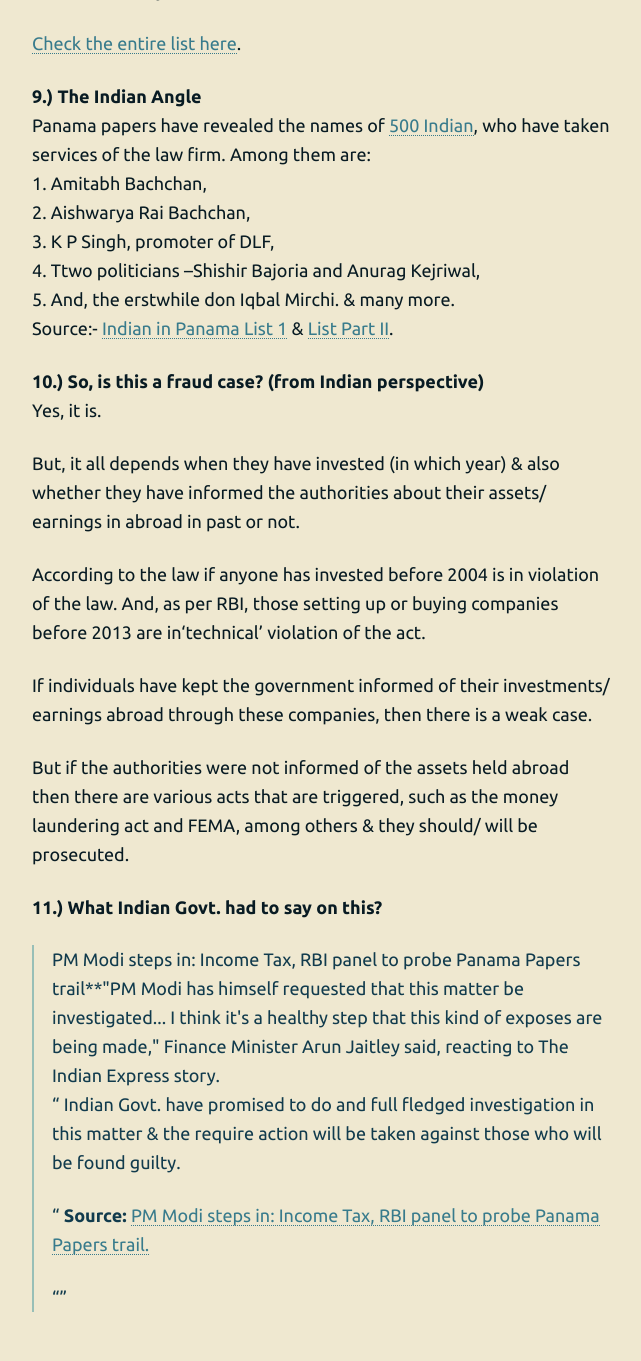
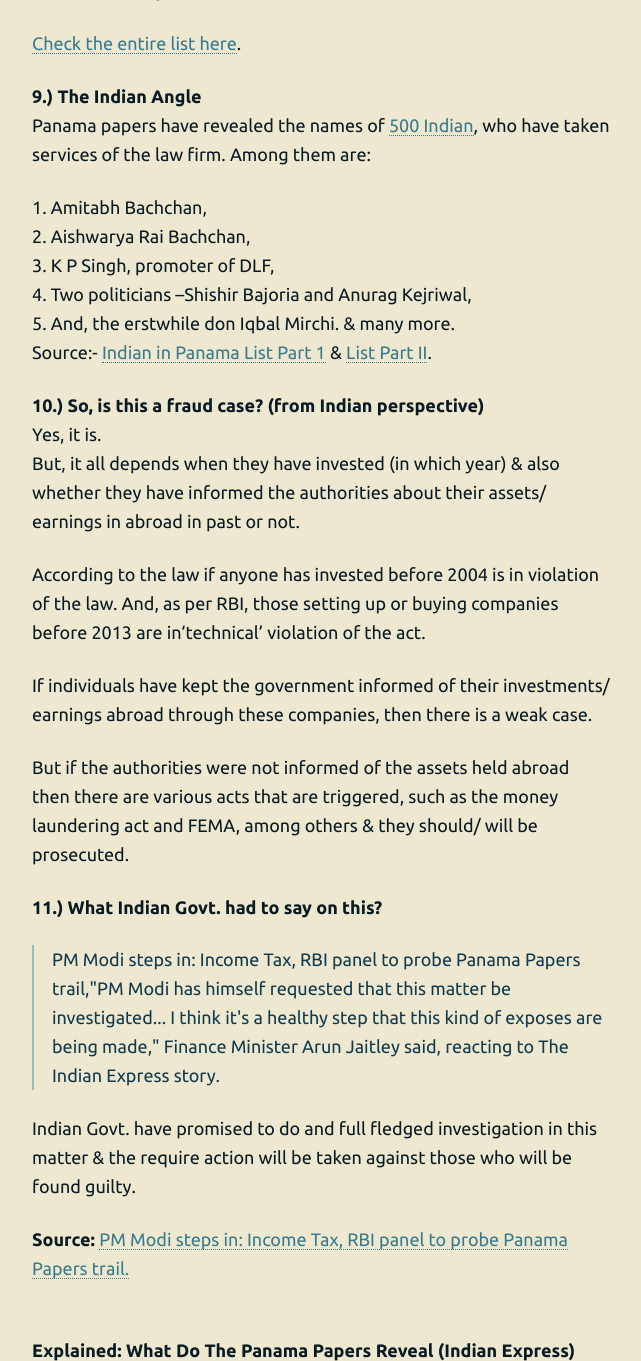
Before and after one commit to 93notes/93notes.github.io, a Jekyll site: the page built from _posts/2016-4-5-what-is-panama-paper-leak-all-about.html, in a window 1280 px wide and 1400 px high, scrolled down 4064 px, cut to the strip 0-1361 px from the top of the window. Shown: the whole strip, without its empty margins (319-960 px from the left). Built offline with Jekyll 4.4.1, drawn with Linux system fonts in a browser that asks for light colours; nearby versions of some CDN libraries.

Commit message:
Update 2016-4-5-what-is-panama-paper-leak-all-about.html

```diff
--- a/_posts/2016-4-5-what-is-panama-paper-leak-all-about.html
+++ b/_posts/2016-4-5-what-is-panama-paper-leak-all-about.html
@@ -107,36 +107,38 @@ Well, as of Panama Papers have release a partial list. The <a href="https://en.w
 
 <strong>9.) The Indian Angle </strong>
 <p>Panama papers have revealed the names of <a href="http://indianexpress.com/article/india/india-news-india/panama-papers-list-amitabh-bachchan-kp-singh-aishwarya-rai-iqbal-mirchi-adani-brother/" targer="_blank">500 Indian</a>, who have taken services of the law firm. Among them are:
-</br>
+</p>
+<p>
 1. Amitabh Bachchan, </br>
 2. Aishwarya Rai Bachchan, </br>
 3. K P Singh, promoter of DLF, </br>
-4. Ttwo politicians –Shishir Bajoria and Anurag Kejriwal, </br>
+4. Two politicians –Shishir Bajoria and Anurag Kejriwal, </br>
 5. And, the erstwhile don Iqbal Mirchi. & many more.</br>
 
-Source:- <a href="http://indianexpress.com/article/india/india-news-india/panama-papers-list-amitabh-bachchan-kp-singh-aishwarya-rai-iqbal-mirchi-adani-brother/" targer="_blank">Indian in Panama List 1</a> & <a href="http://indianexpress.com/article/india/india-news-india/panama-paper-india-list-2-ashok-malhotra-ashwani-kumar-mehra-anurag-kejriwal/" target="_blank">List Part II</a>.
+Source:- <a href="http://indianexpress.com/article/india/india-news-india/panama-papers-list-amitabh-bachchan-kp-singh-aishwarya-rai-iqbal-mirchi-adani-brother/" targer="_blank">Indian in Panama List Part 1</a> & <a href="http://indianexpress.com/article/india/india-news-india/panama-paper-india-list-2-ashok-malhotra-ashwani-kumar-mehra-anurag-kejriwal/" target="_blank">List Part II</a>.
 </p>
 <p><strong>10.) So, is this a fraud case? (from Indian perspective) </strong></br>
-Yes, it is.
-
-<p>But, it all depends when they have invested (in which year) & also whether they have informed the authorities about their assets/ earnings in abroad in past or not.
+Yes, it is. </br>
+But, it all depends when they have invested (in which year) & also whether they have informed the authorities about their assets/ earnings in abroad in past or not.
 <p>According to the law if anyone has invested before 2004 is in violation of the law. And, as per RBI, those setting up or buying companies before 2013 are in‘technical’ violation of the act. </p>
 <p>If individuals have kept the government informed of their investments/ earnings abroad through these companies, then there is a weak case. </p>
 <p>But if the authorities were not informed of the assets held abroad then there are various acts that are triggered, such as the money laundering act and FEMA, among others & they should/ will be prosecuted. </p>
 
 <p><strong>11.) What Indian Govt. had to say on this?</strong></br>
 
-<blockquote>PM Modi steps in: Income Tax, RBI panel to probe Panama Papers trail**"PM Modi has himself requested that this matter be investigated... I think it's a healthy step that this kind of exposes are being made," Finance Minister Arun Jaitley said, reacting to The Indian Express story.
+<blockquote>PM Modi steps in: Income Tax, RBI panel to probe Panama Papers trail,"PM Modi has himself requested that this matter be investigated... I think it's a healthy step that this kind of exposes are being made," Finance Minister Arun Jaitley said, reacting to The Indian Express story.
+</blockquote>
 <p>
 Indian Govt. have promised to do and full fledged investigation in this matter & the require action will be taken against those who will be found guilty.
 </p>
 <p>
 <strong>Source: </strong> <a href="http://indianexpress.com/article/india/india-news-india/panama-papers-pm-modi-has-asked-to-probe-the-matter-says-arun-jaitley/" target="_blank">PM Modi steps in: Income Tax, RBI panel to probe Panama Papers trail. </a>
-<p></blockquote>
+<p>
  <br>
- <strong>Explained: What Do The Panama Papers Reveal  (Indian Express)<strong>
-  </br>
+ <strong>Explained: What Do The Panama Papers Reveal  (Indian Express)</strong>
+ </br>
   <iframe width="560" height="315" src="https://www.youtube.com/embed/7C52rG83LYc" frameborder="0" allowfullscreen></iframe>
+</br>
 </br>
 <strong>What else can I read? </strong>
 <ol>
```
